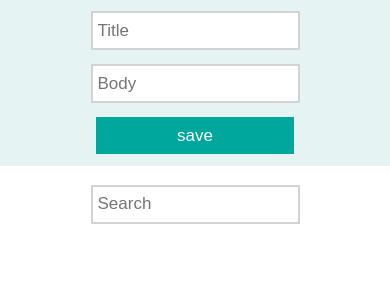
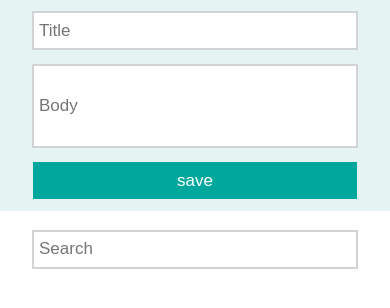
Before and after one commit to stacimcwilliams/2DoBox-Pivot, a plain HTML site: page index.html in a window 390 px wide. Shown: the part 68-376 px from the top of the page. Drawn offline with nearby package versions, Linux system fonts and the light colour scheme.

Commit message:
add media query for 500px

```diff
--- a/css/styles.css
+++ b/css/styles.css
@@ -67,3 +67,20 @@ input {
   flex-direction: column;
   margin-top: 3%;
 }
+
+/*Media Queries*/
+@media screen and (max-width: 500px) {
+
+  input {
+    width: 80%;
+  }
+
+  .body-input {
+    height: 70px;
+  /*NEED TO FIGURE OUT LINE BREAK/TEXT WRAP!!!!!!!!*/
+  }
+
+  .save-button {
+    width: 83%;
+  }
+};
--- a/index.html
+++ b/index.html
@@ -7,6 +7,7 @@
     <link type="text/css" rel="stylesheet" href="css/styles.css">
     <link href="https://fonts.googleapis.com/css?family=Roboto+Slab:700" rel="stylesheet">
     <link href="https://fonts.googleapis.com/css?family=Open+Sans" rel="stylesheet">
+    <meta name="viewport" content="width=device-width, initial-scale=1, user-scalable=true;">
   </head>
   <body>
     <container class="main-container">
```
